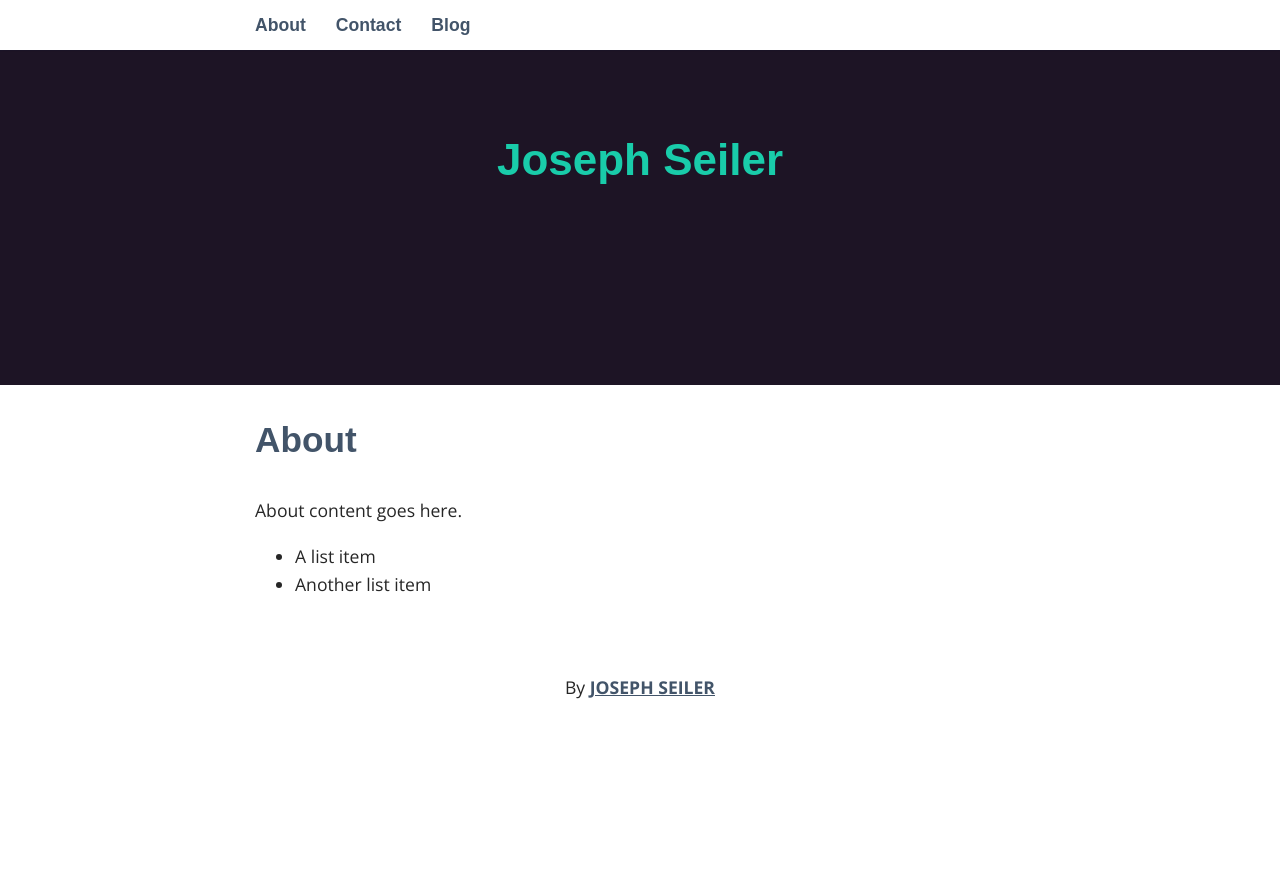
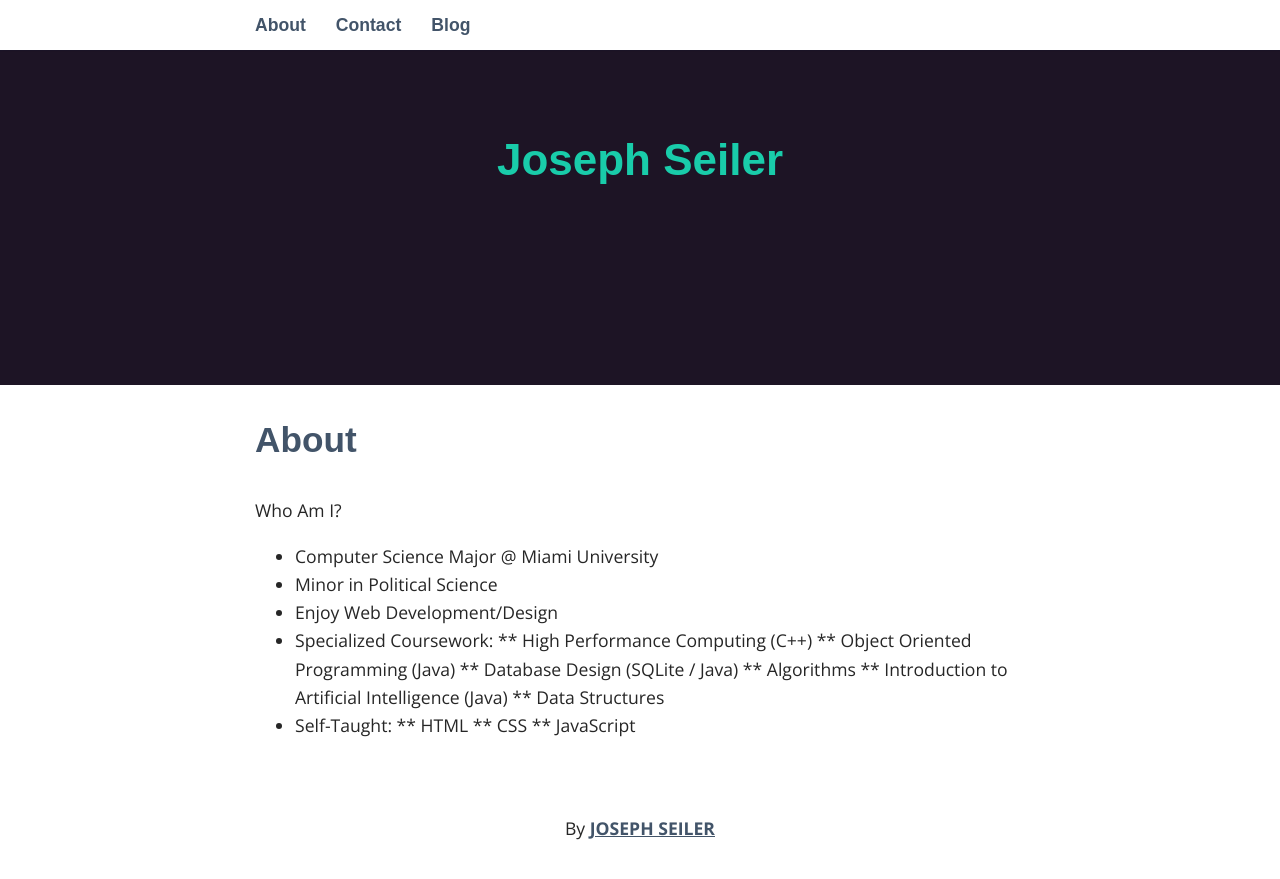
Before and after one commit to seilerjr/seilerjr.github.io, a Jekyll site: the page built from _pages/01_about.md, in a window 1280 px wide and 900 px high, scrolled down 115 px. Shown: the top 879 px of the window. Built offline with Jekyll 4.4.1, drawn with Linux system fonts in a browser that asks for light colours; some web fonts are replaced; before the commit the page ends 900 px from its top, so only the background shows below that.

Commit message:
Update 01_about.md

```diff
--- a/_pages/01_about.md
+++ b/_pages/01_about.md
@@ -4,7 +4,19 @@ title: About
 permalink: /about/
 ---
 
-About content goes here.
+Who Am I?
 
-* A list item
-* Another list item
+* Computer Science Major @ Miami University
+* Minor in Political Science
+* Enjoy Web Development/Design
+* Specialized Coursework:
+** High Performance Computing (C++)
+** Object Oriented Programming (Java)
+** Database Design (SQLite / Java)
+** Algorithms
+** Introduction to Artificial Intelligence (Java)
+** Data Structures
+* Self-Taught:
+** HTML
+** CSS
+** JavaScript
```
